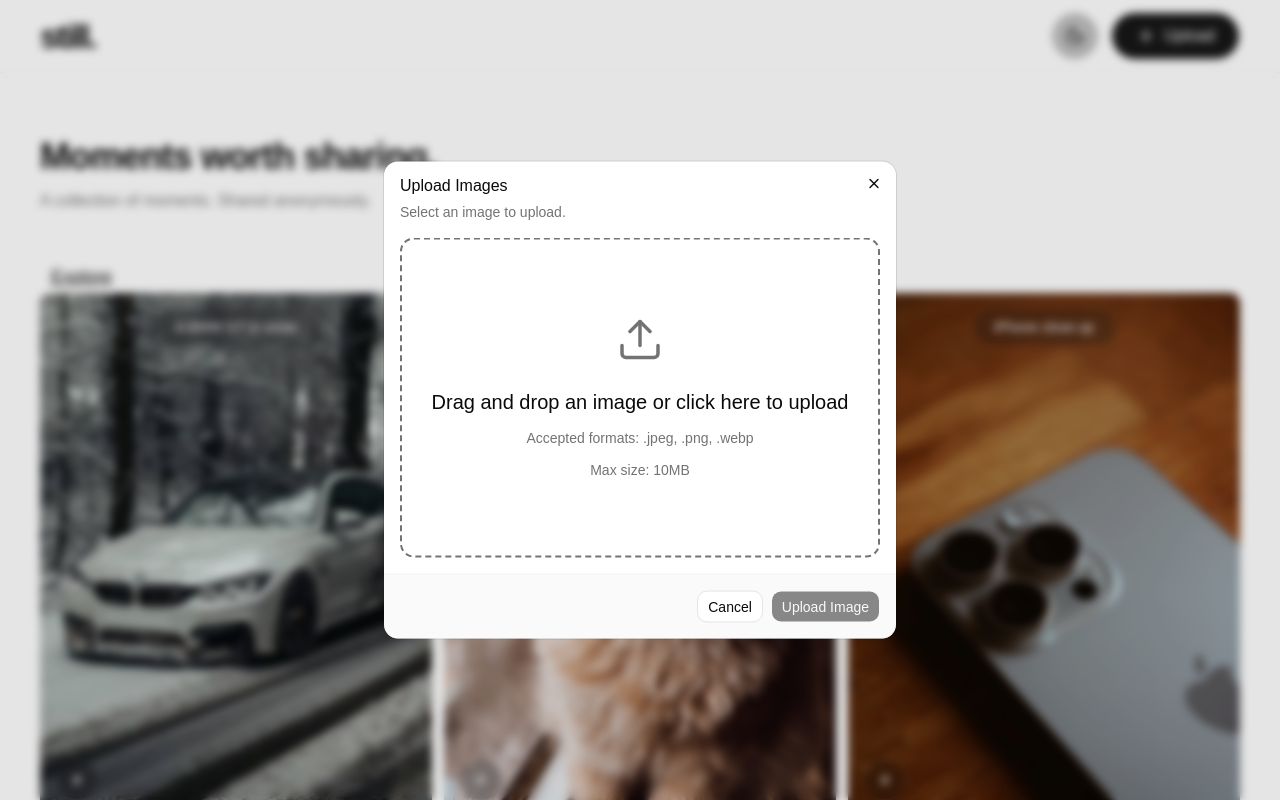
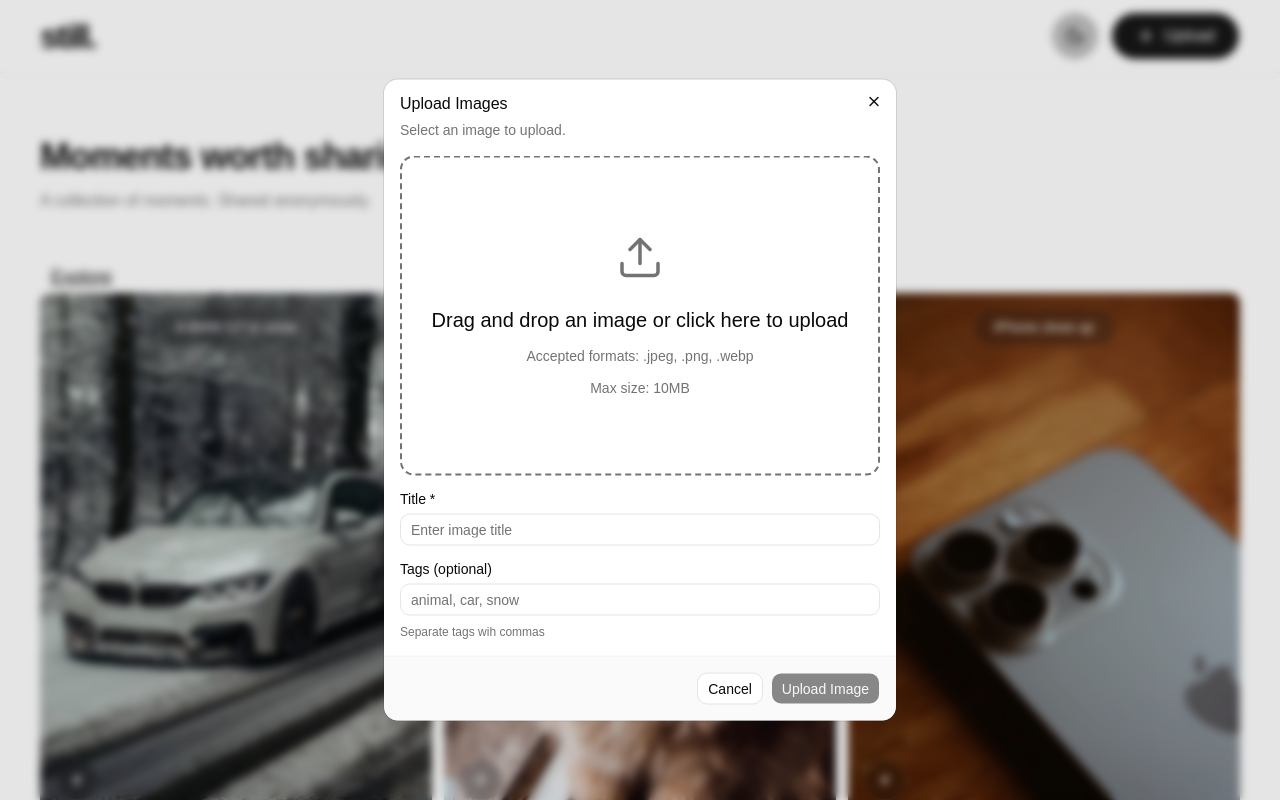
Before and after one commit to FreSeel/still, a React (Vite) app: page / in a window 1280 px wide. Both pictures are taken after a click on the button "Upload". Shown: the top 800 px of the page. Built offline with nearby package versions, Linux system fonts and the light colour scheme.

Commit message:
implement title and tag frontend

```diff
--- /dev/null
+++ b/src/components/ui/badge.tsx
@@ -0,0 +1,51 @@
+import { mergeProps } from "@base-ui/react/merge-props"
+import { useRender } from "@base-ui/react/use-render"
+import { cva, type VariantProps } from "class-variance-authority"
+import { cn } from "cn"
+
+const badgeVariants = cva(
+  "group/badge inline-flex h-5 w-fit shrink-0 items-center justify-center gap-1 overflow-hidden rounded-4xl border border-transparent px-2 py-0.5 text-xs font-medium whitespace-nowrap transition-all focus-visible:border-ring focus-visible:ring-[3px] focus-visible:ring-ring/50 has-data-[icon=inline-end]:pr-1.5 has-data-[icon=inline-start]:pl-1.5 aria-invalid:border-destructive aria-invalid:ring-destructive/20 dark:aria-invalid:ring-destructive/40 [&>svg]:pointer-events-none [&>svg]:size-3!",
+  {
+    variants: {
+      variant: {
+        default: "bg-primary text-primary-foreground [a]:hover:bg-primary/80",
+        secondary:
+          "bg-secondary text-secondary-foreground [a]:hover:bg-secondary/80",
+        destructive:
+          "bg-destructive/10 text-destructive focus-visible:ring-destructive/20 dark:bg-destructive/20 dark:focus-visible:ring-destructive/40 [a]:hover:bg-destructive/20",
+        outline:
+          "border-border text-foreground [a]:hover:bg-muted [a]:hover:text-muted-foreground",
+        ghost:
+          "hover:bg-muted hover:text-muted-foreground dark:hover:bg-muted/50",
+        link: "text-primary underline-offset-4 hover:underline",
+      },
+    },
+    defaultVariants: {
+      variant: "default",
+    },
+  }
+)
+
+function Badge({
+  className,
+  variant = "default",
+  render,
+  ...props
+}: useRender.ComponentProps<"span"> & VariantProps<typeof badgeVariants>) {
+  return useRender({
+    defaultTagName: "span",
+    props: mergeProps<"span">(
+      {
+        className: cn(badgeVariants({ variant }), className),
+      },
+      props
+    ),
+    render,
+    state: {
+      slot: "badge",
+      variant,
+    },
+  })
+}
+
+export { Badge, badgeVariants }
--- /dev/null
+++ b/src/components/ui/label.tsx
@@ -0,0 +1,17 @@
+import * as React from "react"
+import { cn } from "cn"
+
+function Label({ className, ...props }: React.ComponentProps<"label">) {
+  return (
+    <label
+      data-slot="label"
+      className={cn(
+        "flex items-center gap-2 text-sm leading-none font-medium select-none group-data-[disabled=true]:pointer-events-none group-data-[disabled=true]:opacity-50 peer-disabled:cursor-not-allowed peer-disabled:opacity-50",
+        className
+      )}
+      {...props}
+    />
+  )
+}
+
+export { Label }
--- a/src/components/upload/upload.tsx
+++ b/src/components/upload/upload.tsx
@@ -9,6 +9,8 @@ import {
 import { ImageUpload } from "./image-upload"
 import { useState } from "react"
 import { Button } from "@/components/ui/button"
+import { Label } from "@/components/ui/label"
+import { Input } from "@/components/ui/input"
 
 interface UploadDialogProps {
   open: boolean
@@ -17,17 +19,26 @@ interface UploadDialogProps {
 
 export function UploadDialog({ open, onOpenChange }: UploadDialogProps) {
   const [image, setImage] = useState<File | null>(null)
+  const [tags, setTags] = useState("")
+  const [title, setTitle] = useState("")
   const [isUploading, setIsUploading] = useState(false)
   const [error, setError] = useState<string | null>(null)
 
   const handleUpload = async () => {
-    if (!image) return
+    if (!image || !title.trim()) return
 
     setIsUploading(true)
     setError(null)
 
     const formData = new FormData()
     formData.append("file", image)
+    formData.append("title", title.trim())
+
+    tags
+      .split(",")
+      .map((tag) => tag.trim())
+      .filter(Boolean)
+      .forEach((tag) => formData.append("tags", tag))
 
     try {
       const response = await fetch("/api/uploads", {
@@ -40,6 +51,8 @@ export function UploadDialog({ open, onOpenChange }: UploadDialogProps) {
       }
 
       setImage(null)
+      setTitle("")
+      setTags("")
       onOpenChange(false)
     } catch (err) {
       setError(err instanceof Error ? err.message : "Upload failed")
@@ -55,7 +68,34 @@ export function UploadDialog({ open, onOpenChange }: UploadDialogProps) {
           <DialogTitle>Upload Images</DialogTitle>
           <DialogDescription>Select an image to upload.</DialogDescription>
         </DialogHeader>
-        <ImageUpload onChange={setImage} />
+
+        <div className="space-y-4">
+          <ImageUpload onChange={setImage} />
+
+          <div className="space-y-2">
+            <Label>Title *</Label>
+            <Input
+              id="title"
+              placeholder="Enter image title"
+              value={title}
+              onChange={(e) => setTitle(e.target.value)}
+              maxLength={100}
+              required
+            />
+          </div>
+          <div className="space-y-2">
+            <Label>Tags (optional)</Label>
+            <Input
+              id="tags"
+              placeholder="animal, car, snow"
+              value={tags}
+              onChange={(e) => setTags(e.target.value)}
+            ></Input>
+            <p className="text-xs text-muted-foreground">
+              Separate tags wih commas
+            </p>
+          </div>
+        </div>
         {error && <p className="text-sm text-destructive">{error}</p>}
         <DialogFooter>
           <Button
```
